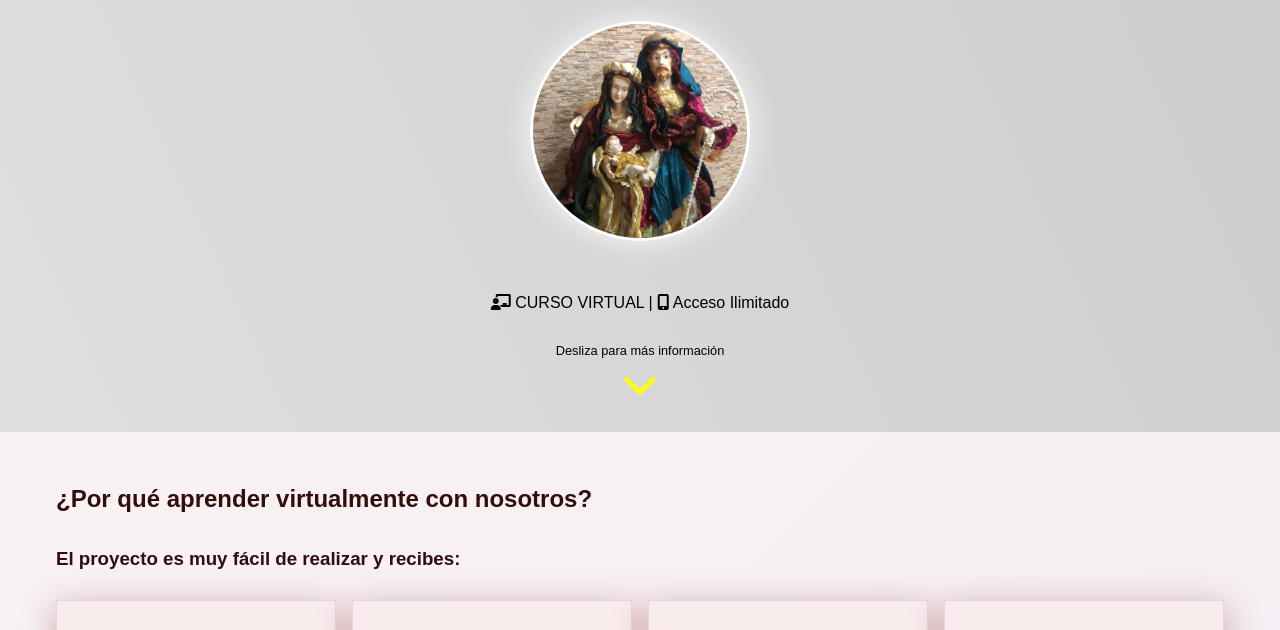
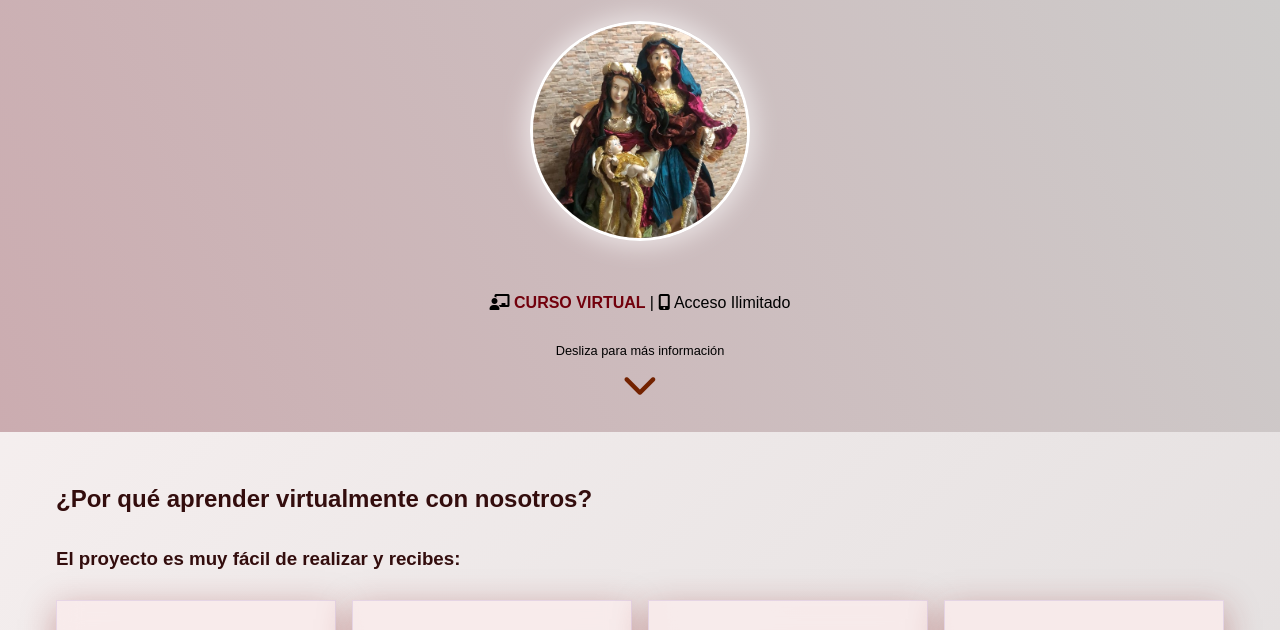
Before and after one commit to esperanzarte/SagradaFamilia, a plain HTML site: page index.html in a window 1280 px wide. Shown: the part 99-729 px from the top of the page. Drawn offline with nearby package versions, Linux system fonts and the light colour scheme.

Commit message:
index.html

```diff
--- a/index.html
+++ b/index.html
@@ -35,7 +35,7 @@
 
             :root {
 
-    --color-primario: #dfdfdf;   /* Rojo bordo profundo - elegancia */
+    --color-primario: #cbacb0;   /* Rojo bordo profundo - elegancia */
     --color-secundario: #8B2635;  /* Rojo vino - acción */
     --color-fondo: #FAF3F3;      /* Blanco rosado - suave */
     --color-texto: #330D0D;      /* Rojo casi negro - contraste */
@@ -49,7 +49,7 @@
 
 
         body {
-            background: linear-gradient(135deg, var(--color-fondo) 0%, #EDE7F6 100%);
+            background: linear-gradient(135deg, var(--color-fondo) 0%, #c4c4c4 100%);
             line-height: 1.6;
             color: var(--color-texto);
         }
@@ -257,7 +257,7 @@
         <div class="imagen-destacada">
             <img src="SF.jpg" alt="Sagrada Familia" class="imagen-circular">
           </div>
- <p><i class="fas fa-chalkboard-teacher"></i> CURSO VIRTUAL | <i class="fas fa-mobile-alt"></i> Acceso Ilimitado</p></p>
+ <p><i class="fas fa-chalkboard-teacher"></i> <span style="font-weight: 800;color: #72000c;">CURSO VIRTUAL </span> | <i class="fas fa-mobile-alt"></i> Acceso Ilimitado</p></p>
         <!-- Resto del header -->
  <!-- Lista de beneficios -->
 
@@ -265,7 +265,7 @@
 
     <br>
 <p style="font-size: 0.8rem;">Desliza para más información</p>
-    <i class="fa-solid fa-chevron-down" style="font-size: 2.2rem; color:#ffff00;"  id="flechaabajo"></i>
+    <i class="fa-solid fa-chevron-down" style="font-size: 2.2rem; color:#732200;"  id="flechaabajo"></i>
 
 
 </div>
@@ -279,7 +279,7 @@
 
     <!-- Sección Por qué aprender -->
     <section class="seccion">
-        <h2 >¿Por qué aprender virtualmente con nosotros?</h2>
+        <h2 >¿Por qué <span >aprender virtualmente</span>  con nosotros?</h2>
         <br>
         <h3 data-aos="fade-up">El proyecto es muy fácil de realizar y recibes: </h3>
         <br>
```
